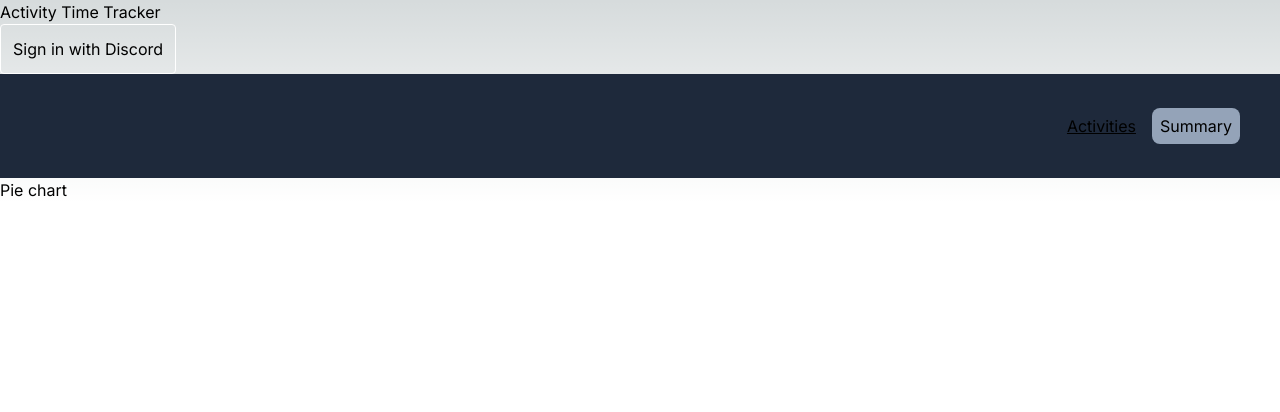
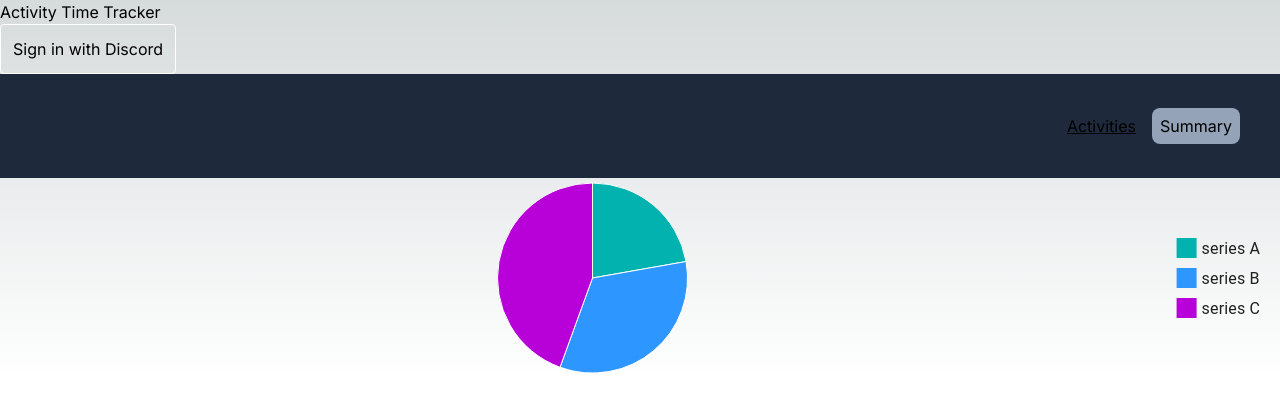
Before and after one commit to Qas1modo/PV247-project-time-tracker, a Next.js app: page /summary in a window 1280 px wide. Shown: the top 412 px of the page. Built offline with nearby package versions, Linux system fonts and the light colour scheme; no server answers.

Commit message:
Added MUI library and pie chart to summary page.

```diff
--- a/package.json
+++ b/package.json
@@ -13,7 +13,10 @@
     "seed": "ts-node --compiler-options {\"module\":\"CommonJS\"} prisma/seed.ts"
   },
   "dependencies": {
+    "@emotion/react": "^11.11.1",
+    "@emotion/styled": "^11.11.0",
     "@hookform/resolvers": "^3.3.2",
+    "@mui/x-charts": "^6.18.3",
     "@next-auth/prisma-adapter": "^1.0.7",
     "@prisma/client": "^5.5.2",
     "@tanstack/react-query": "^5.12.2",
--- a/src/app/summary/page.tsx
+++ b/src/app/summary/page.tsx
@@ -1,5 +1,27 @@
+"use client";
+
+import * as React from "react";
+import { PieChart } from "@mui/x-charts/PieChart";
+
+const data = [
+  { id: 0, value: 10, label: "series A" },
+  { id: 1, value: 15, label: "series B" },
+  { id: 2, value: 20, label: "series C" },
+];
+
 const SummaryPage = () => {
-  return <>Pie chart</>;
+  return (
+    <PieChart
+      series={[
+        {
+          data,
+          highlightScope: { faded: "global", highlighted: "item" },
+          faded: { innerRadius: 30, additionalRadius: -30, color: "gray" },
+        },
+      ]}
+      height={200}
+    />
+  );
 };
 
 export default SummaryPage;
--- a/src/components/StartStop.tsx
+++ b/src/components/StartStop.tsx
@@ -105,20 +105,25 @@ export const StartStop = ({
     <>
       <label className="swap">
         <input type="checkbox" />
-        <div
-          className="swap-on font-bold"
-          style={{ color: "red" }}
+        {/* sun icon */}
+        <svg
+          className="swap-on fill-current w-10 h-10"
+          xmlns="http://www.w3.org/2000/svg"
+          viewBox="0 0 24 24"
           onClick={handleStart}
         >
-          STOP
-        </div>
-        <div
-          className="swap-off font-bold"
-          style={{ color: "lime" }}
+          <path d="M3 21V3h18v18H3Z" />
+        </svg>
+
+        {/* moon icon */}
+        <svg
+          className="swap-off fill-current w-10 h-10"
+          xmlns="http://www.w3.org/2000/svg"
+          viewBox="0 0 34 34"
           onClick={handleStop}
         >
-          START
-        </div>
+          <path d="M32.16 16.08L8.94 4.47A2.07 2.07 0 0 0 6 6.32v23.21a2.06 2.06 0 0 0 3 1.85l23.16-11.61a2.07 2.07 0 0 0 0-3.7Z" />
+        </svg>
       </label>
       <div>{formatTime(timer)}</div>
     </>
```
Also changed, not shown: 1 other file (tests, documents, lock files or other folders).
